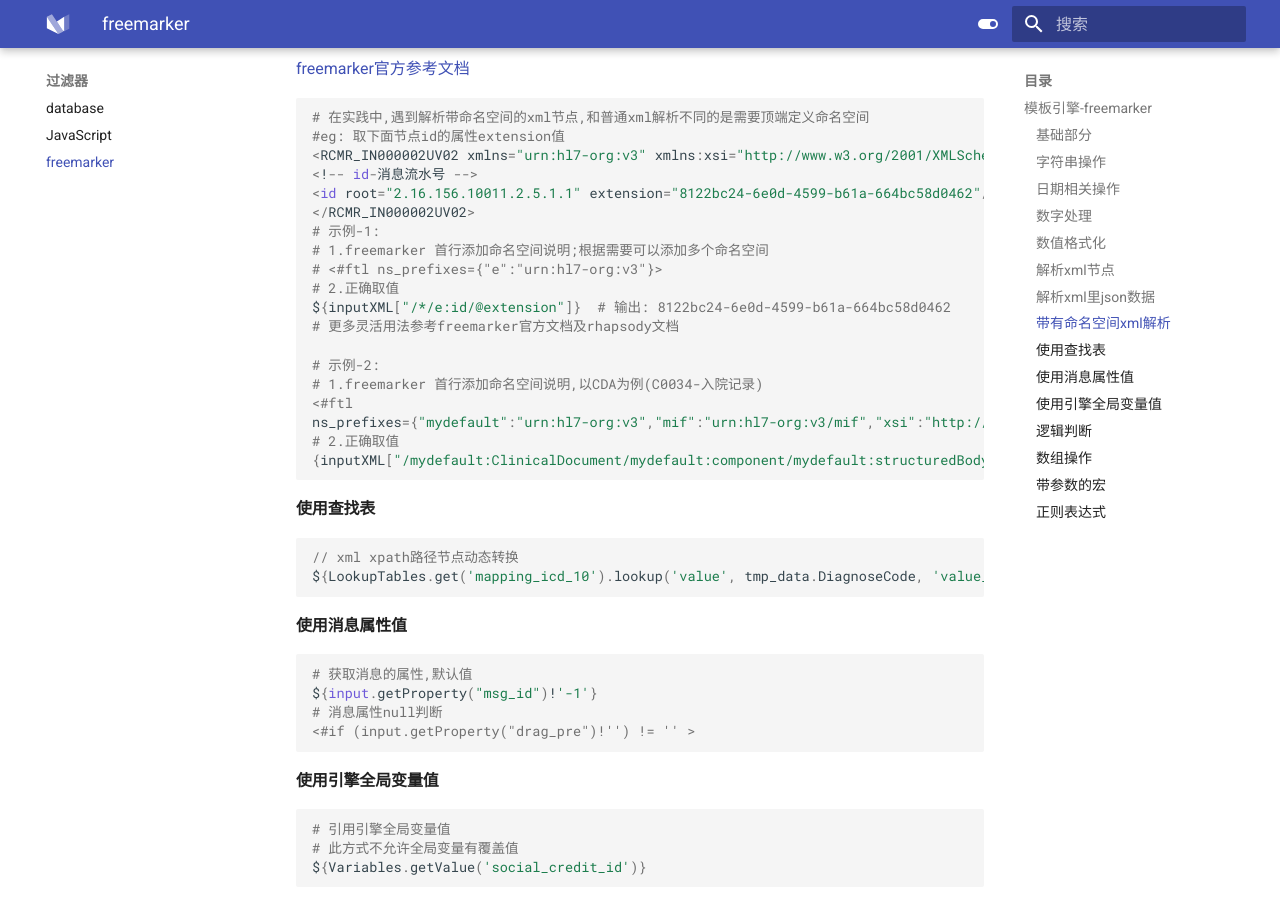
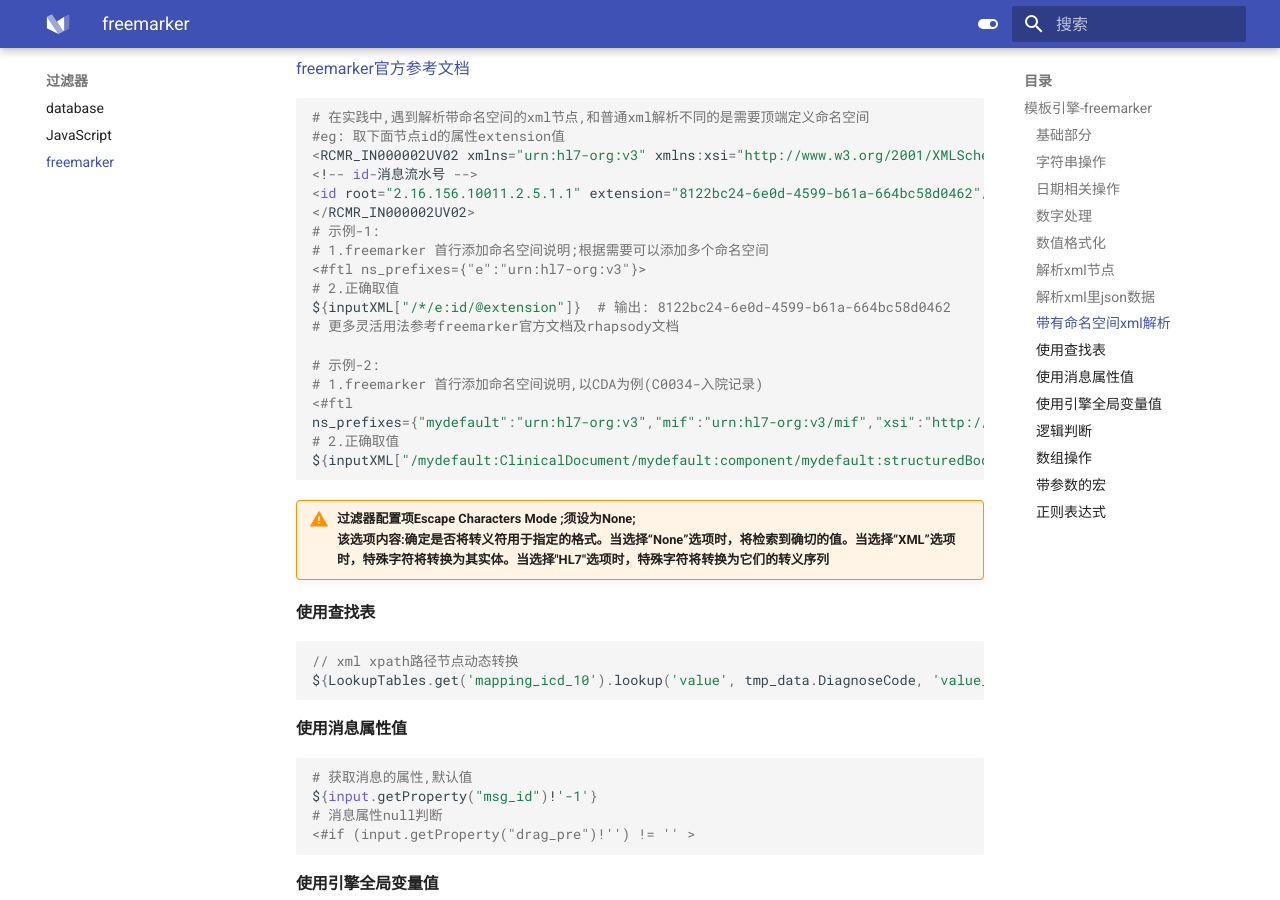
Before and after one commit to liaozhimingandy/demo, an MkDocs documentation site: the page built from docs/filter/freemarker.md, in a window 1280 px wide and 900 px high, scrolled down 5032 px. Built offline with MkDocs 1.6.1 and Material for MkDocs 9.7.7, drawn with Linux system fonts in a browser that asks for light colours.

Commit message:
1.补充说明,跳转不准确的示例;

````diff
--- a/docs/filter/freemarker.md
+++ b/docs/filter/freemarker.md
@@ -259,7 +259,7 @@
 </RCMR_IN000002UV02>
 # 示例-1:
 # 1.freemarker 首行添加命名空间说明;根据需要可以添加多个命名空间
-# <#ftl ns_prefixes={"e":"urn:hl7-org:v3"}>
+<#ftl ns_prefixes={"e":"urn:hl7-org:v3"}>
 # 2.正确取值
 ${inputXML["/*/e:id/@extension"]}  # 输出: 8122bc24-6e0d-4599-b61a-664bc58d0462
 # 更多灵活用法参考freemarker官方文档及rhapsody文档
@@ -269,8 +269,10 @@
 <#ftl
 ns_prefixes={"mydefault":"urn:hl7-org:v3","mif":"urn:hl7-org:v3/mif","xsi":"http://www.w3.org/2001/XMLSchema-instance"}>
 # 2.正确取值
-{inputXML["/mydefault:ClinicalDocument/mydefault:component/mydefault:structuredBody/mydefault:component[7]/mydefault:section/mydefault:entry/mydefault:observation/mydefault:value/@xsi:type"]}
+${inputXML["/mydefault:ClinicalDocument/mydefault:component/mydefault:structuredBody/mydefault:component[7]/mydefault:section/mydefault:entry/mydefault:observation/mydefault:value/@xsi:type"]}
 ```
+
+!!! warning "过滤器配置项Escape Characters Mode ;须设为None;<br>该选项内容:确定是否将转义符用于指定的格式。当选择“None”选项时，将检索到确切的值。当选择“XML”选项时，特殊字符将转换为其实体。当选择"HL7"选项时，特殊字符将转换为它们的转义序列"
 
 #### 使用查找表
 
````
